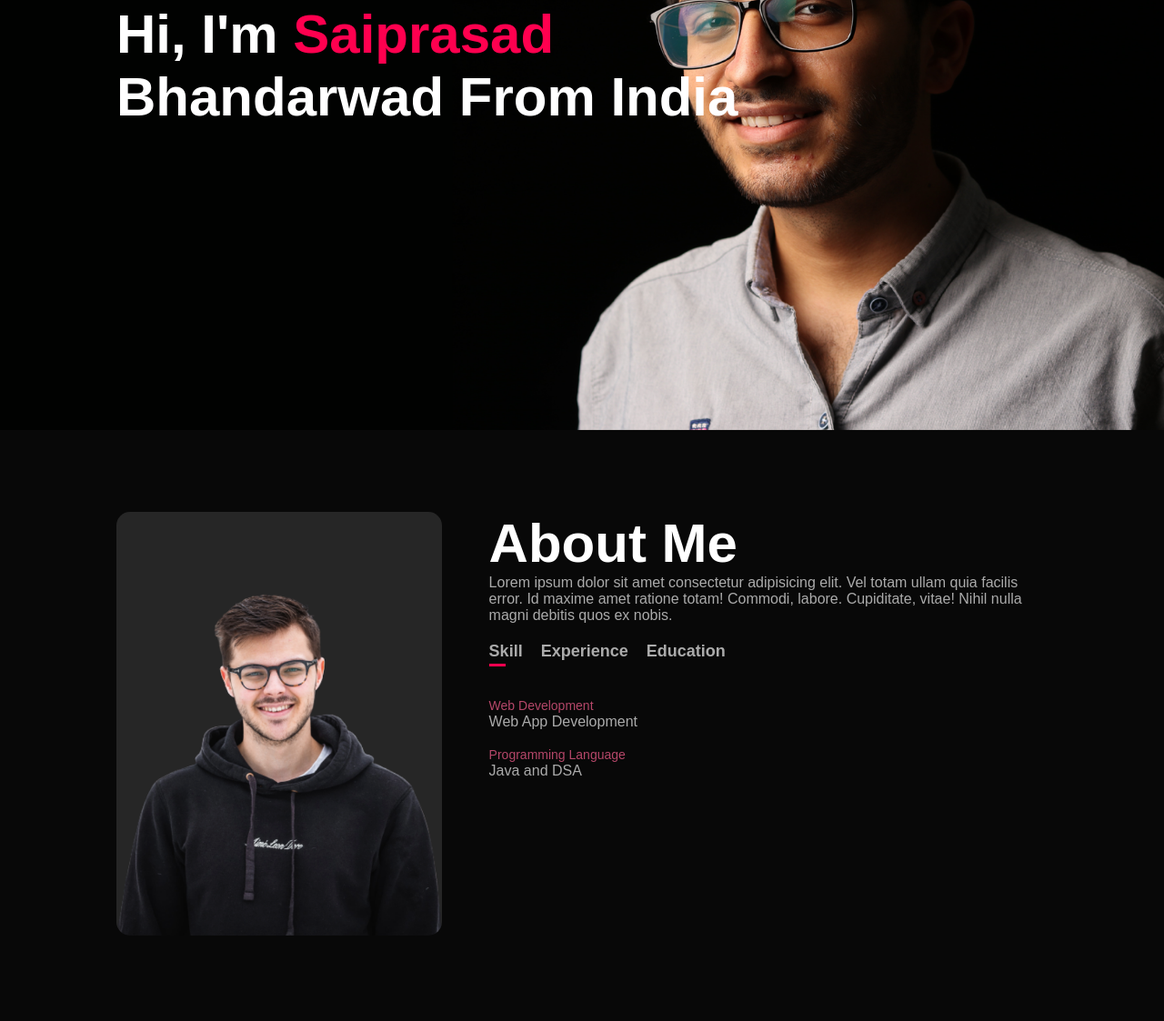
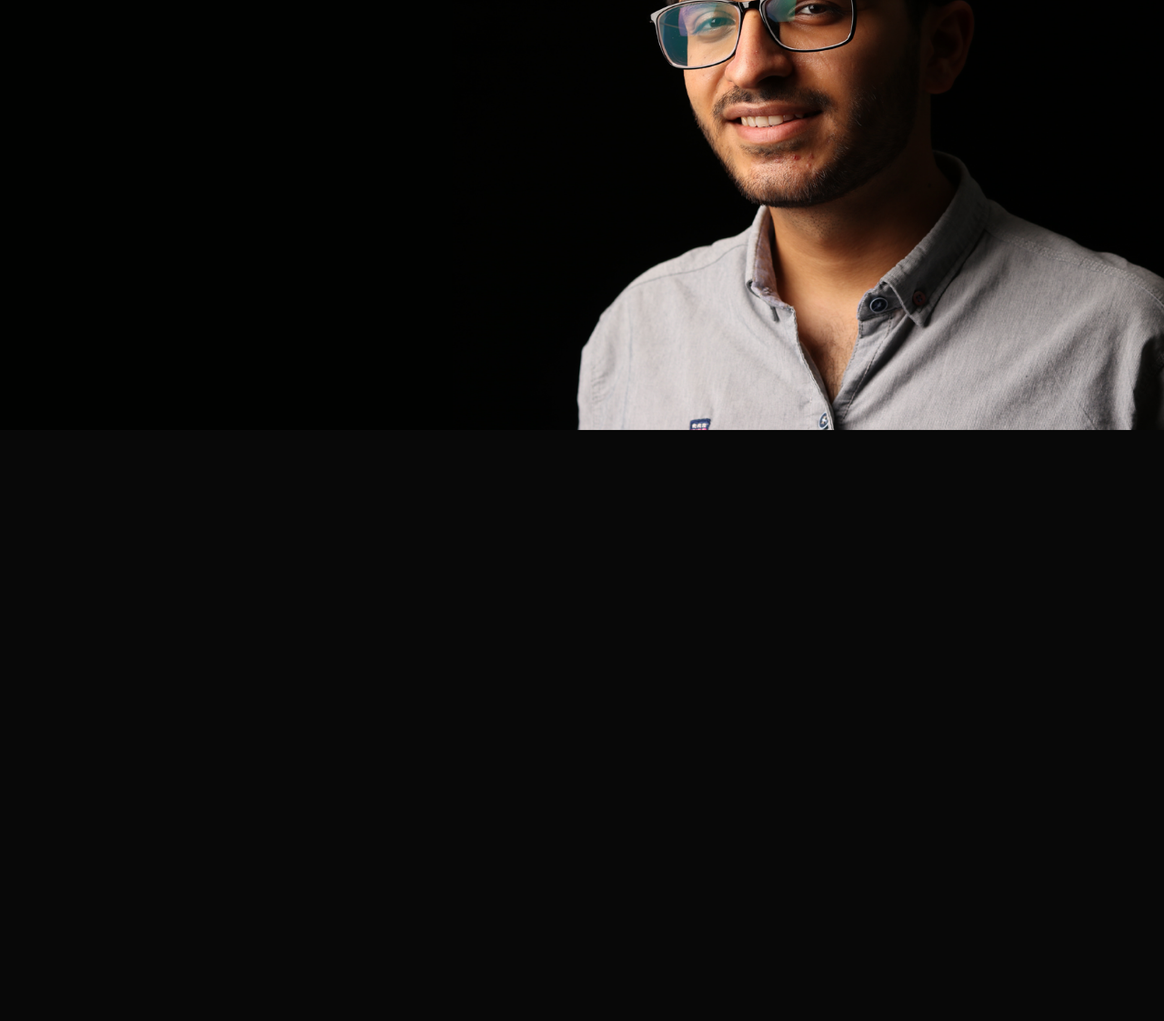
Before and after one commit to saiBhandarwad/website-landing-page-with-navbar, a plain HTML site: page index.html in a window 1280 px wide. Shown: the part 327-1450 px from the top of the page at 91% size. After the commit the page ends 800 px from the top, so only its background shows below. Drawn offline with Linux system fonts and the light colour scheme.

Commit message:
first commit

```diff
--- a/index.html
+++ b/index.html
@@ -20,64 +20,7 @@
                     <li><a href="#">Contact</a></li>
                 </ul>
             </nav>
-            <div class="header-text">
-                <p>Web Developer</p>
-                <h1>Hi, I'm <span>Saiprasad</span> <br> Bhandarwad From India</h1>
-            </div>
-        </div>
-    </div>
-    <div id="about">
-        <div class="container">
-            <div class="row">
-                <div class="about-col-1">
-                    <img src="images/user.png" alt="">
-                </div>
-                <div class="about-col-2">
-                    <h1 class="sub-title">About Me</h1>
-                    <p>Lorem ipsum dolor sit amet consectetur adipisicing elit. Vel totam ullam quia facilis error. Id maxime amet ratione totam! Commodi, labore. Cupiditate, vitae! Nihil nulla magni debitis quos ex nobis.</p>
-                    <div class="tab-title">
-                        <p class="tab-links active-link" onclick="opentab('skills')">Skill</p>
-                        <p class="tab-links" onclick="opentab('experience')">Experience</p>
-                        <p class="tab-links" onclick="opentab('education')">Education</p>
-                    </div>
-                    <div class="tab-content active-tab" id="skills">
-                       <ul>
-                        <li><span>Web Development</span><br><p>Web App Development</p></li><br>
-                        <li><span>Programming Language</span><br><p>Java and DSA</p></li>
-                       </ul>
-                    </div>
-                    <div class="tab-content " id="experience">
-                       <ul>
-                        <li><span>Experience</span><br><p>Fresher</p></li>
-                       </ul>
-                    </div>
-                    <div class="tab-content" id="education">
-                       <ul>
-                        <li><span>Education</span><br><br><p>BCA &nbsp; 7.5+ cgpa</p><p>HSC &nbsp; 58.00%</p><p>SSC &nbsp; 83.20%</p></li><br>
-
-                       </ul>
-                    </div>
-                </div>
-            </div>
-        </div>
-    </div>
 
 </body>
-<script>
-    let tablinks = document.getElementsByClassName('tab-links');
-    let tabcontents=document.getElementsByClassName('tab-content');
 
-    function opentab(tabname){
-
-        for(tablink of tablinks){
-            tablink.classList.remove('active-link');
-        }
-        for(tabcontent of tabcontents){
-           tabcontent.classList.remove('active-tab');
-        }
-        event.currentTarget.classList.add('active-link');
-        document.getElementById(tabname).classList.add('active-tab');
-    }
-
-</script>
 </html>
--- a/style.css
+++ b/style.css
@@ -64,72 +64,3 @@ nav ul li a:hover::after{
 .header-text h1 span{
     color: #ff004f;
 }
-/* -----------------------------about--------------------- */
-#about{
-    padding: 80px 0;
-    color: #ababab;
-}
-.row{
-    display: flex;
-    justify-content: space-between;
-    flex-wrap: wrap;
-}
-.about-col-1{
-    flex-basis: 35%;
-}
-.about-col-1 img{
-    width: 100%;
-    border-radius: 15px;
-}
-.about-col-2{
-    flex-basis: 60%;
-}
-.sub-title{
-    font-size: 60px;
-    font-weight: 600;
-    color: #fff;
-}
-.tab-title{
-    display: flex;
-    margin: 20px 0 40px;
-}
-.tab-links{
-    margin: 0 20px 0 0;
-    font-size: 18px;
-    font-weight: 600;
-    cursor: pointer;
-    position: relative;
-}
-.tab-links::after{
-    content: "";
-    width: 0;
-    height:3px ;
-    background-color: #fff;
-    background-color: #ff004f;
-    position: absolute;
-    left: 0;
-    bottom: -6px;
-    transition: 0.5s;
-}
-/* .tab-links:hover::after{
-    width: 100%;
-
-} */
-.tab-links.active-link::after{
-    width:50%;
-}
-.tab-content ul li span{
-    color: #b54769;
-    font-size: 14px;
-
-}
-.tab-content ul li{
-    list-style-type: none;
-
-}
-.tab-content{
-    display: none;
-}
-.tab-content.active-tab{
-    display: block;
-}
```
Also changed, not shown: images/phone-background.png (deleted), images/user.png (deleted), images/work-1.png (deleted), images/work-2.png (deleted), images/work-3.png (deleted), script.js (deleted), 1 other file.
